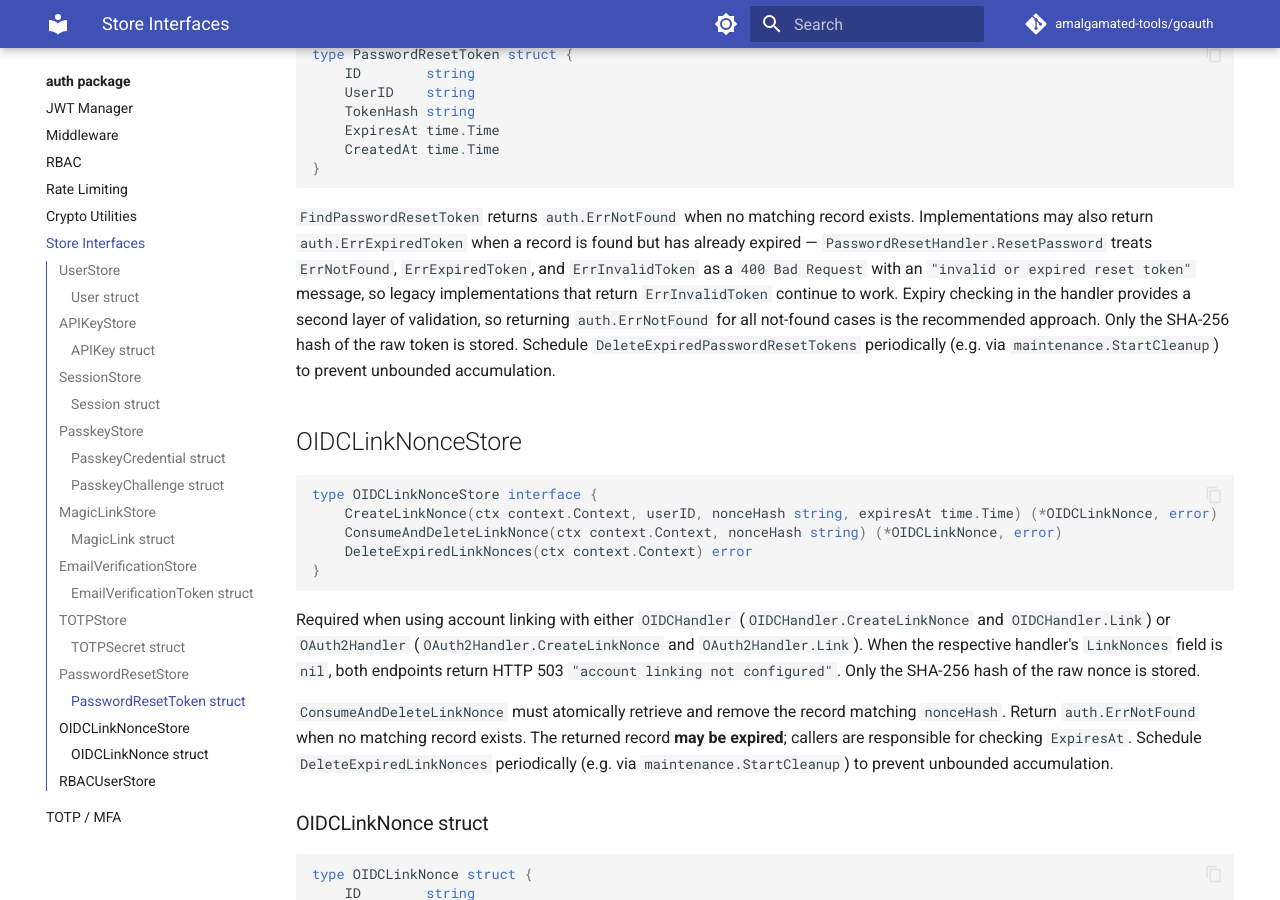
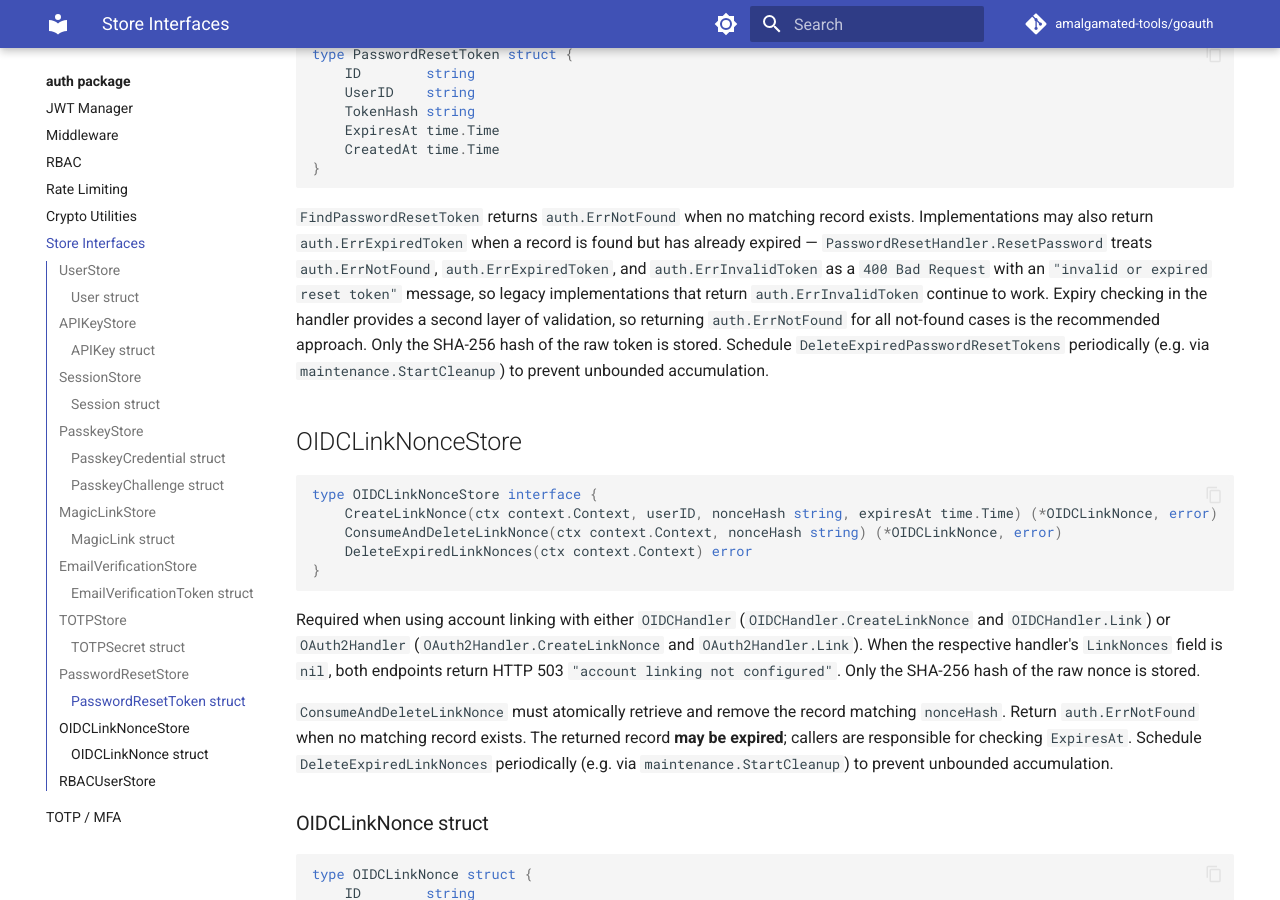
Before and after one commit to amalgamated-tools/goauth, an MkDocs documentation site: the page built from docs/auth/store-interfaces.md, in a window 1280 px wide and 900 px high, scrolled down 5510 px. Built offline with MkDocs 1.6.1 and Material for MkDocs 9.7.7, drawn with Linux system fonts in a browser that asks for light colours; comment, search, counter and statistics services are not loaded.

Commit message:
docs: fully qualify auth error sentinels in PasswordResetStore docs

````diff
--- a/docs/auth/store-interfaces.md
+++ b/docs/auth/store-interfaces.md
@@ -248,7 +248,7 @@ type PasswordResetToken struct {
 }
 ```
 
-`FindPasswordResetToken` returns `auth.ErrNotFound` when no matching record exists. Implementations may also return `auth.ErrExpiredToken` when a record is found but has already expired — `PasswordResetHandler.ResetPassword` treats `ErrNotFound`, `ErrExpiredToken`, and `ErrInvalidToken` as a `400 Bad Request` with an `"invalid or expired reset token"` message, so legacy implementations that return `ErrInvalidToken` continue to work. Expiry checking in the handler provides a second layer of validation, so returning `auth.ErrNotFound` for all not-found cases is the recommended approach. Only the SHA-256 hash of the raw token is stored. Schedule `DeleteExpiredPasswordResetTokens` periodically (e.g. via `maintenance.StartCleanup`) to prevent unbounded accumulation.
+`FindPasswordResetToken` returns `auth.ErrNotFound` when no matching record exists. Implementations may also return `auth.ErrExpiredToken` when a record is found but has already expired — `PasswordResetHandler.ResetPassword` treats `auth.ErrNotFound`, `auth.ErrExpiredToken`, and `auth.ErrInvalidToken` as a `400 Bad Request` with an `"invalid or expired reset token"` message, so legacy implementations that return `auth.ErrInvalidToken` continue to work. Expiry checking in the handler provides a second layer of validation, so returning `auth.ErrNotFound` for all not-found cases is the recommended approach. Only the SHA-256 hash of the raw token is stored. Schedule `DeleteExpiredPasswordResetTokens` periodically (e.g. via `maintenance.StartCleanup`) to prevent unbounded accumulation.
 
 ## OIDCLinkNonceStore
 
````
